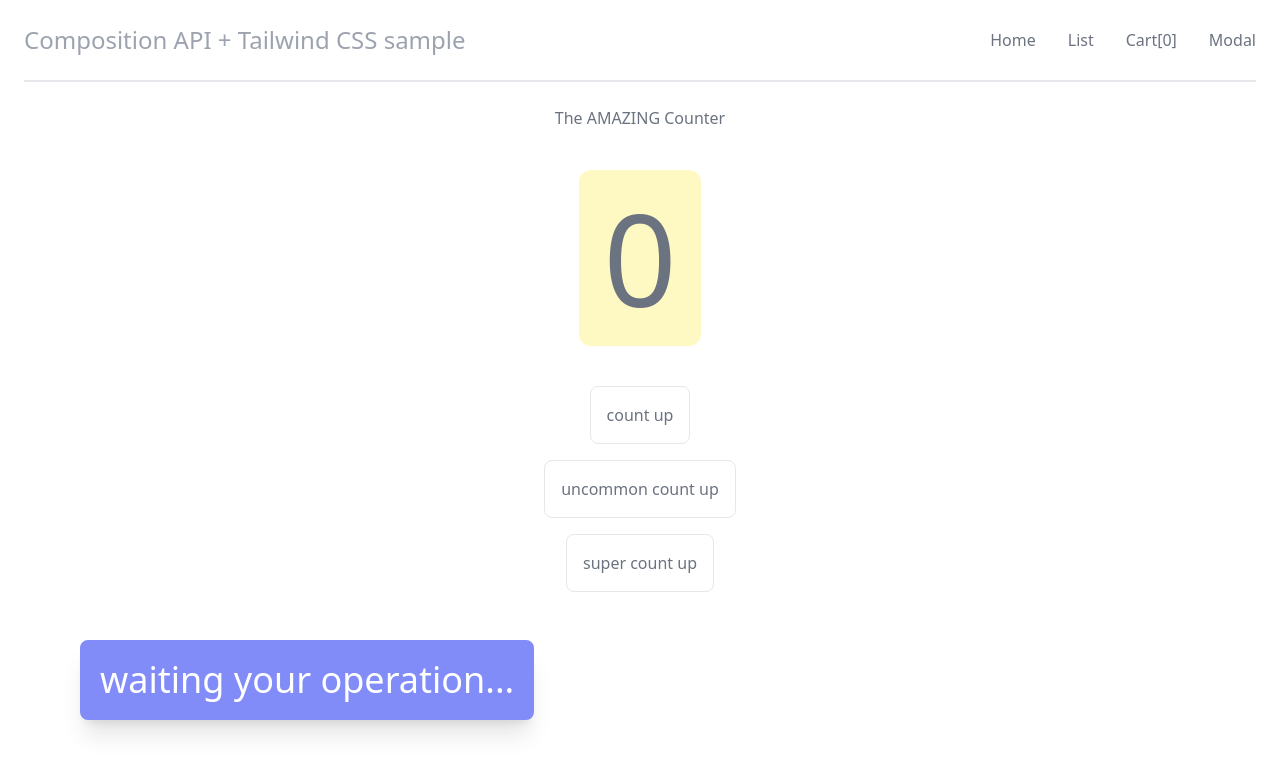
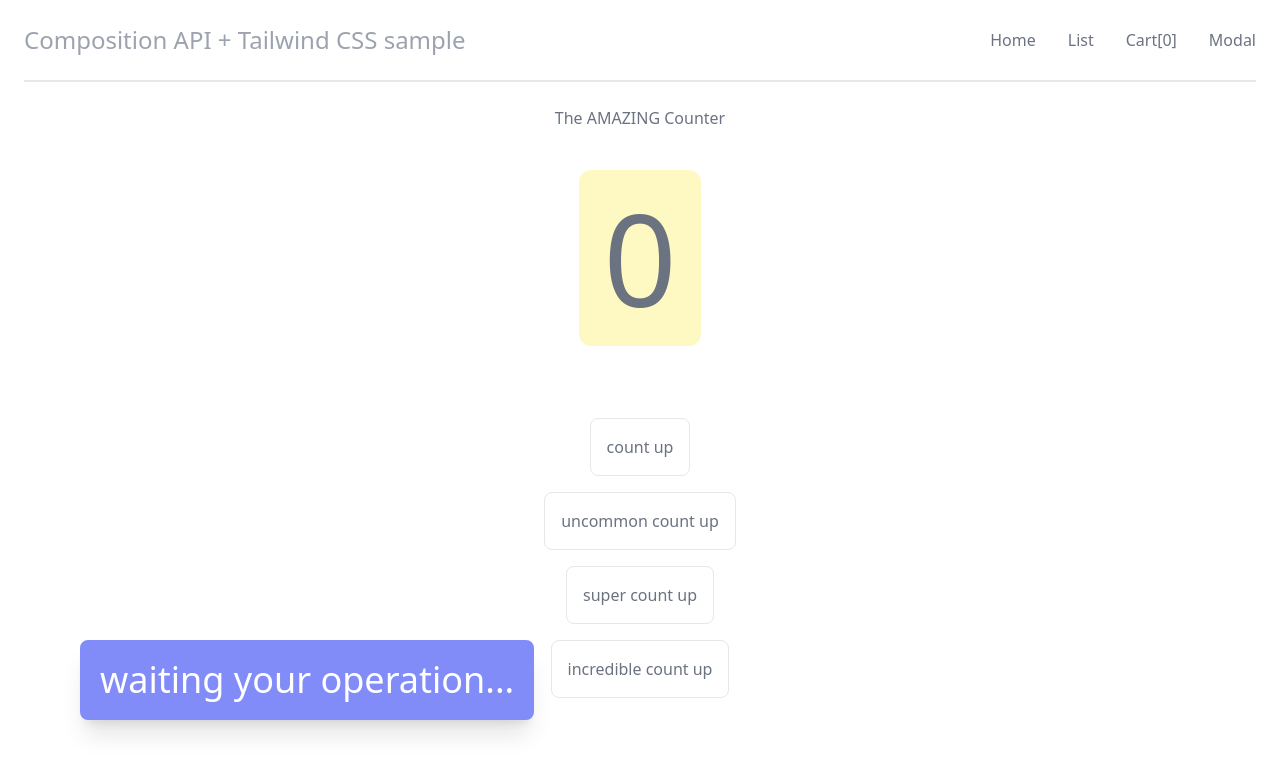
Before and after one commit to suchwowinc/composition-api-tailwindcss-sample-1, a Vue app: page / in a window 1280 px wide. Shown: the top 774 px of the page. Built offline with nearby package versions, Linux system fonts and the light colour scheme.

Commit message:
chore: add over 9000

```diff
--- a/src/components/Top.vue
+++ b/src/components/Top.vue
@@ -1,8 +1,10 @@
 <template>
-
   <div class="flex flex-col items-center w-9/12 m-auto mt-6">
     <div class=" text-gray-500">The AMAZING Counter</div>
     <div class="mt-10 text-9xl text-gray-500  p-6 rounded-xl bg-yellow-100">{{ doge.age }}</div>
+    <div class="mt-8">
+      <iframe v-if="over9000" width="560" height="315" src="https://www.youtube.com/embed/PCHxU7witPA?controls=0&amp;start=9" frameborder="0" allow="accelerometer; autoplay; clipboard-write; encrypted-media; gyroscope; picture-in-picture" allowfullscreen/>
+    </div>
     <div class="mt-10">
       <MyButton @doge="getDoge" @click="countUp(1)">count up</MyButton>
     </div>
@@ -11,6 +13,9 @@
     </div>
     <div class="mt-4">
       <MyButton @doge="getDoge" @click="countUp(100)">super count up</MyButton>
+    </div>
+    <div class="mt-4">
+      <MyButton @doge="getDoge" @click="countUp(1000)">incredible count up</MyButton>
     </div>
   </div>
 </template>
@@ -21,7 +26,7 @@ interface Doge {
   age: number;
 }
 
-import { reactive } from "vue";
+import { reactive, computed } from "vue";
 import MyButton from "@/components/MyButton.vue";
 import { useInformation } from "@/store/store";
 
@@ -39,17 +44,22 @@ export default {
 
     const countUp = (v:number) => {
       doge.age += v
-      setMessage(`You add count: ${v}`)
+      setMessage(`You add count: ${v} amounts:${ doge.age }`)
     }
 
     const getDoge = (v:any) => {
       console.log(v);
     }
 
+    const over9000 = computed( () => {
+      return doge.age >= 9000
+    })
+
     return {
       doge,
       countUp,
-      getDoge
+      getDoge,
+      over9000
     }
   }
 }
```
